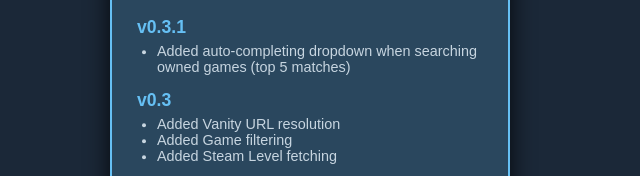
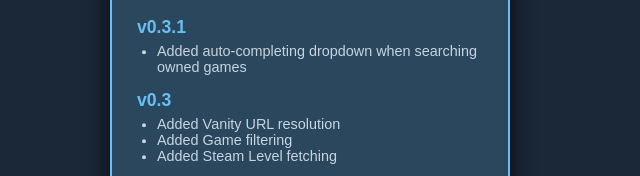
Before and after one commit to DanKadrios/SteamAtlas, a website: page public/index.html in a window 1280 px wide. Both pictures are taken after a click on the button "Changelog". Shown: the part 237-413 px from the top of the page, 330-970 px from the left. Drawn offline with Linux system fonts and the light colour scheme; a script that the page names is missing.

Commit message:
docs: tweak changelog copy for v0.3.1

```diff
--- a/public/index.html
+++ b/public/index.html
@@ -60,7 +60,7 @@
         <div class="changelog-content">
             <h3>v0.3.1</h3>
             <ul>
-                <li>Added auto-completing dropdown when searching owned games (top 5 matches)</li>
+                <li>Added auto-completing dropdown when searching owned games</li>
             </ul>
             <h3>v0.3</h3>
             <ul>
```
